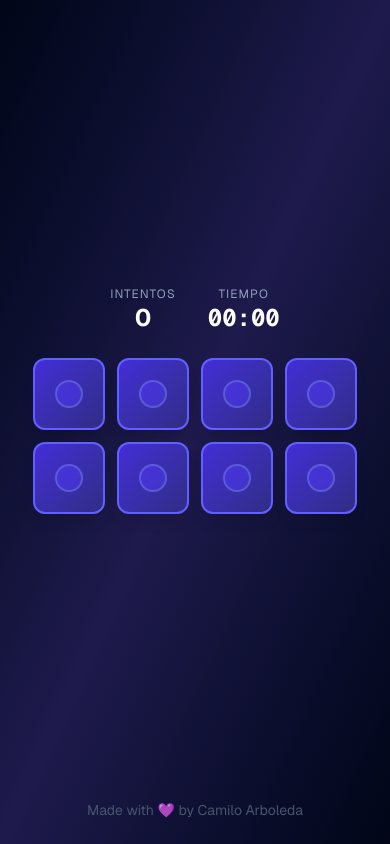
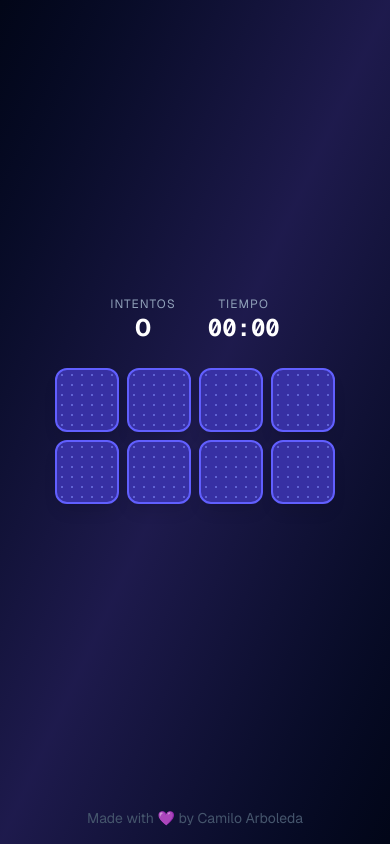
Before and after one commit to CamiloArboledaG/guess-what, a Next.js app: page / in a window 390 px wide. Both pictures are taken after a click on the button "Jugar". Built offline with nearby package versions, Linux system fonts and the light colour scheme; some icons are missing.

Commit message:
Últimas mejoras

```diff
--- a/src/app/page.tsx
+++ b/src/app/page.tsx
@@ -143,7 +143,7 @@ function GameBoard({ game }: { game: UseGameReturn }) {
 
       <motion.div
         key={game.gameKey}
-        className="grid grid-cols-4 gap-3"
+        className="grid grid-cols-4 gap-2 sm:gap-3"
         variants={containerVariants}
         initial="hidden"
         animate="visible"
@@ -231,7 +231,7 @@ export default function Home() {
   const game = useGame();
 
   return (
-    <div className="min-h-screen bg-gradient-to-br from-slate-950 via-indigo-950 to-slate-950 flex flex-col items-center justify-center p-6 font-[family-name:var(--font-geist-sans)]">
+    <div className="min-h-screen bg-gradient-to-br from-slate-950 via-indigo-950 to-slate-950 flex flex-col items-center justify-center p-4 sm:p-6 font-[family-name:var(--font-geist-sans)]">
       <main className="w-full flex flex-col items-center justify-center flex-1">
         <AnimatePresence mode="wait">
           {game.gameState === 'idle' && <StartScreen key="start" onStart={game.startGame} />}
--- a/src/components/Button.tsx
+++ /dev/null
@@ -1,51 +0,0 @@
-import React from 'react';
-
-interface ButtonProps {
-  id: number; // Un identificador único para esta carta/botón
-  number: number; // El número que oculta la carta
-  isRevealed: boolean; // Estado para saber si la carta está revelada
-  onClick: (id: number) => void; // Función que se llama al hacer clic
-  error: boolean; // Estado para saber si la carta está en error
-  success: boolean; // Estado para saber si la carta está en éxito
-}
-
-const Button: React.FC<ButtonProps> = ({ id, number, isRevealed, onClick, error, success }) => {
-
-  // Manejador de clic: solo llama a la función onClick si la carta no está revelada
-  const handleClick = () => {
-    if (!isRevealed) {
-      onClick(id);
-    }
-  };
-
-  // Estilos básicos para que parezca una carta
-  const buttonStyle: React.CSSProperties = {
-    width: '80px',
-    height: '80px',
-    margin: '5px',
-    fontSize: '24px',
-    fontWeight: 'bold',
-    cursor: isRevealed ? 'default' : 'pointer',
-    backgroundColor: error ? 'red' : success ? 'green' : isRevealed ? 'white' : 'white', // Blanco si revelado, azul si no
-    color: isRevealed ? 'black' : 'black', // Muestra el número o lo oculta con el color de fondo
-    borderRadius: '5px',
-    display: 'flex',
-    justifyContent: 'center',
-    alignItems: 'center',
-    userSelect: 'none', // Evita seleccionar el texto
-  };
-
-  return (
-    <button
-      onClick={handleClick}
-      style={buttonStyle}
-      // Deshabilitar el botón si ya está revelado podría ser útil
-      // dependiendo de la lógica del juego principal
-      // disabled={isRevealed}
-    >
-      {isRevealed ? number : '?'}
-    </button>
-  );
-};
-
-export default Button;
--- a/src/components/Card.tsx
+++ b/src/components/Card.tsx
@@ -1,4 +1,5 @@
-import { motion } from "framer-motion";
+import { motion, useAnimate } from "framer-motion";
+import { useEffect } from "react";
 
 interface CardProps {
   emoji: string;
@@ -8,12 +9,20 @@ interface CardProps {
   onClick: () => void;
 }
 
-const Card: React.FC<CardProps> = ({ emoji, isRevealed, error, success, onClick }) => {
+const Card = ({ emoji, isRevealed, error, success, onClick }: CardProps) => {
   const canClick = !isRevealed && !success;
+  const [scope, animateCard] = useAnimate();
+
+  useEffect(() => {
+    if (success && scope.current) {
+      animateCard(scope.current, { scale: [1, 1.2, 0.9, 1.08, 1] }, { duration: 0.45, delay: 0.35 });
+    }
+  }, [success, animateCard, scope]);
 
   return (
     <motion.div
-      className={`relative w-[72px] h-[72px] sm:w-20 sm:h-20 select-none ${canClick ? 'cursor-pointer' : 'cursor-default'}`}
+      ref={scope}
+      className={`relative w-16 h-16 sm:w-[72px] sm:h-[72px] md:w-20 md:h-20 select-none ${canClick ? 'cursor-pointer' : 'cursor-default'}`}
       onClick={canClick ? onClick : undefined}
       whileHover={canClick ? { scale: 1.08, y: -3 } : {}}
       whileTap={canClick ? { scale: 0.95 } : {}}
@@ -28,14 +37,17 @@ const Card: React.FC<CardProps> = ({ emoji, isRevealed, error, success, onClick
         transition={{ duration: 0.4, ease: [0.4, 0, 0.2, 1] }}
       >
         <div
-          className="absolute inset-0 rounded-xl bg-gradient-to-br from-indigo-700 to-indigo-900 border-2 border-indigo-500 flex items-center justify-center shadow-lg"
-          style={{ backfaceVisibility: 'hidden' }}
-        >
-          <div className="w-7 h-7 rounded-full bg-indigo-600 border-2 border-indigo-400 opacity-50" />
-        </div>
+          className="absolute inset-0 rounded-xl border-2 border-indigo-500 shadow-lg"
+          style={{
+            backfaceVisibility: 'hidden',
+            backgroundColor: 'rgb(55, 48, 163)',
+            backgroundImage: 'radial-gradient(circle, rgba(129, 140, 248, 0.55) 1.5px, transparent 1.5px)',
+            backgroundSize: '10px 10px',
+          }}
+        />
 
         <div
-          className={`absolute inset-0 rounded-xl flex items-center justify-center text-3xl sm:text-4xl shadow-lg border-2 ${
+          className={`absolute inset-0 rounded-xl flex items-center justify-center text-2xl sm:text-3xl md:text-4xl shadow-lg border-2 ${
             error
               ? 'bg-red-500 border-red-400'
               : success
```
Also changed, not shown: 1 other file (tests, documents, lock files or other folders).
